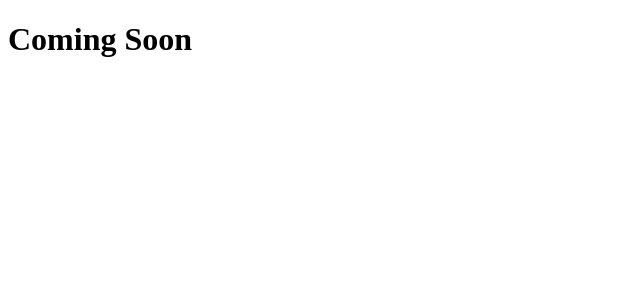
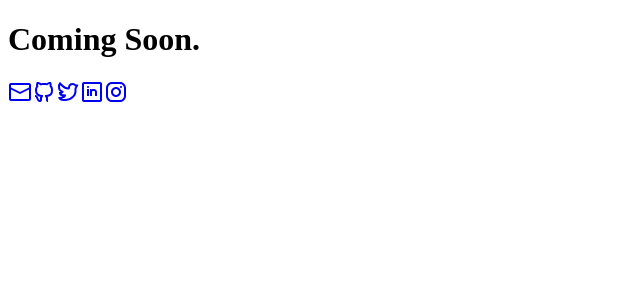
Before and after one commit to jletey/www, a Next.js app: page / in a window 1280 px wide. Shown: the top 300 px of the page, without its empty margins (0-640 px from the left). Built offline with nearby package versions, Linux system fonts and the light colour scheme.

Commit message:
feat: Add social links

```diff
--- /dev/null
+++ b/src/components/icon.tsx
@@ -0,0 +1,17 @@
+const withIcon = (icon) => {
+  const Icon = ({ size = 24, color = "currentColor" }) => {
+    return (
+      <svg
+        viewBox="0 0 24 24"
+        width={size}
+        height={size}
+        fill={color}
+        dangerouslySetInnerHTML={{ __html: icon }}
+      />
+    );
+  };
+
+  return Icon;
+};
+
+export default withIcon;
--- /dev/null
+++ b/src/components/icons/index.tsx
@@ -0,0 +1,5 @@
+export { default as GitHub } from "./github";
+export { default as Instagram } from "./instagram";
+export { default as LinkedIn } from "./linkedin";
+export { default as Mail } from "./mail";
+export { default as Twitter } from "./twitter";
--- /dev/null
+++ b/src/components/icons/instagram.tsx
@@ -0,0 +1,5 @@
+import Icon from "@components/icon";
+
+const Instagram = `<path fill-rule="evenodd" d="M8,2 L16,2 C19.3137085,2 22,4.6862915 22,8 L22,16 C22,19.3137085 19.3137085,22 16,22 L8,22 C4.6862915,22 2,19.3137085 2,16 L2,8 C2,4.6862915 4.6862915,2 8,2 Z M8,4 C5.790861,4 4,5.790861 4,8 L4,16 C4,18.209139 5.790861,20 8,20 L16,20 C18.209139,20 20,18.209139 20,16 L20,8 C20,5.790861 18.209139,4 16,4 L8,4 Z M12,17 C9.23857625,17 7,14.7614237 7,12 C7,9.23857625 9.23857625,7 12,7 C14.7614237,7 17,9.23857625 17,12 C17,14.7614237 14.7614237,17 12,17 Z M12,15 C13.6568542,15 15,13.6568542 15,12 C15,10.3431458 13.6568542,9 12,9 C10.3431458,9 9,10.3431458 9,12 C9,13.6568542 10.3431458,15 12,15 Z M17,8 C16.4477153,8 16,7.55228475 16,7 C16,6.44771525 16.4477153,6 17,6 C17.5522847,6 18,6.44771525 18,7 C18,7.55228475 17.5522847,8 17,8 Z"/>`;
+
+export default Icon(Instagram);
--- /dev/null
+++ b/src/components/icons/linkedin.tsx
@@ -0,0 +1,5 @@
+import Icon from "@components/icon";
+
+const LinkedIn = `<path fill-rule="evenodd" d="M4,2 L20,2 C21.1045695,2 22,2.8954305 22,4 L22,20 C22,21.1045695 21.1045695,22 20,22 L4,22 C2.8954305,22 2,21.1045695 2,20 L2,4 C2,2.8954305 2.8954305,2 4,2 Z M4,4 L4,20 L20,20 L20,4 L4,4 Z M11.4521492,9.45214919 C11.935252,9.15825757 12.4822556,9 13,9 L14,9 C15.3939534,9 17,10.1471761 17,12 L17,16 L15,16 L15,12 C15,11.4242524 14.4060466,11 14,11 L13,11 C12.5939534,11 12,11.4242524 12,12 L12,16 L10,16 L10,9 L11,9 L11.4521492,9.45214919 Z M8,8 C7.44771525,8 7,7.55228475 7,7 C7,6.44771525 7.44771525,6 8,6 C8.55228475,6 9,6.44771525 9,7 C9,7.55228475 8.55228475,8 8,8 Z M9,16 L7,16 L7,9 L9,9 L9,16 Z"/>`;
+
+export default Icon(LinkedIn);
--- /dev/null
+++ b/src/components/icons/mail.tsx
@@ -0,0 +1,5 @@
+import Icon from "@components/icon";
+
+const Mail = `<path fill-rule="evenodd" d="M21,7.38246601 L21,5 L3,5 L3,7.38199365 L12.0000224,11.8824548 L21,7.38246601 Z M21,9.61853399 L11.9999776,14.1185452 L3,9.61810635 L3,19 L21,19 L21,9.61853399 Z M3,3 L21,3 C22.1045695,3 23,3.8954305 23,5 L23,19 C23,20.1045695 22.1045695,21 21,21 L3,21 C1.8954305,21 1,20.1045695 1,19 L1,5 C1,3.8954305 1.8954305,3 3,3 Z"/>`;
+
+export default Icon(Mail);
--- a/src/pages/index.tsx
+++ b/src/pages/index.tsx
@@ -1,5 +1,26 @@
+import { Mail, GitHub, Twitter, LinkedIn, Instagram } from "@components/icons";
+
 const Home = () => {
-  return <h1>Coming Soon</h1>;
+  return (
+    <>
+      <h1>Coming Soon.</h1>
+      <a href="mailto:johnletey@gmail.com">
+        <Mail />
+      </a>
+      <a href="https://github.com/jletey">
+        <GitHub />
+      </a>
+      <a href="https://twitter.com/johnletey">
+        <Twitter />
+      </a>
+      <a href="https://www.linkedin.com/in/johnletey">
+        <LinkedIn />
+      </a>
+      <a href="https://instagram.com/johnletey">
+        <Instagram />
+      </a>
+    </>
+  );
 };
 
 export default Home;
--- a/tsconfig.json
+++ b/tsconfig.json
@@ -12,7 +12,11 @@
     "moduleResolution": "node",
     "resolveJsonModule": true,
     "isolatedModules": true,
-    "jsx": "preserve"
+    "jsx": "preserve",
+    "baseUrl": "./src",
+    "paths": {
+      "@components/*": ["components/*"]
+    }
   },
   "exclude": ["node_modules"],
   "include": ["next-env.d.ts", "**/*.ts", "**/*.tsx"]
```
Also changed, not shown: src/components/icons/github.tsx (added, +5 -0 lines), src/components/icons/twitter.tsx (added, +5 -0 lines).
